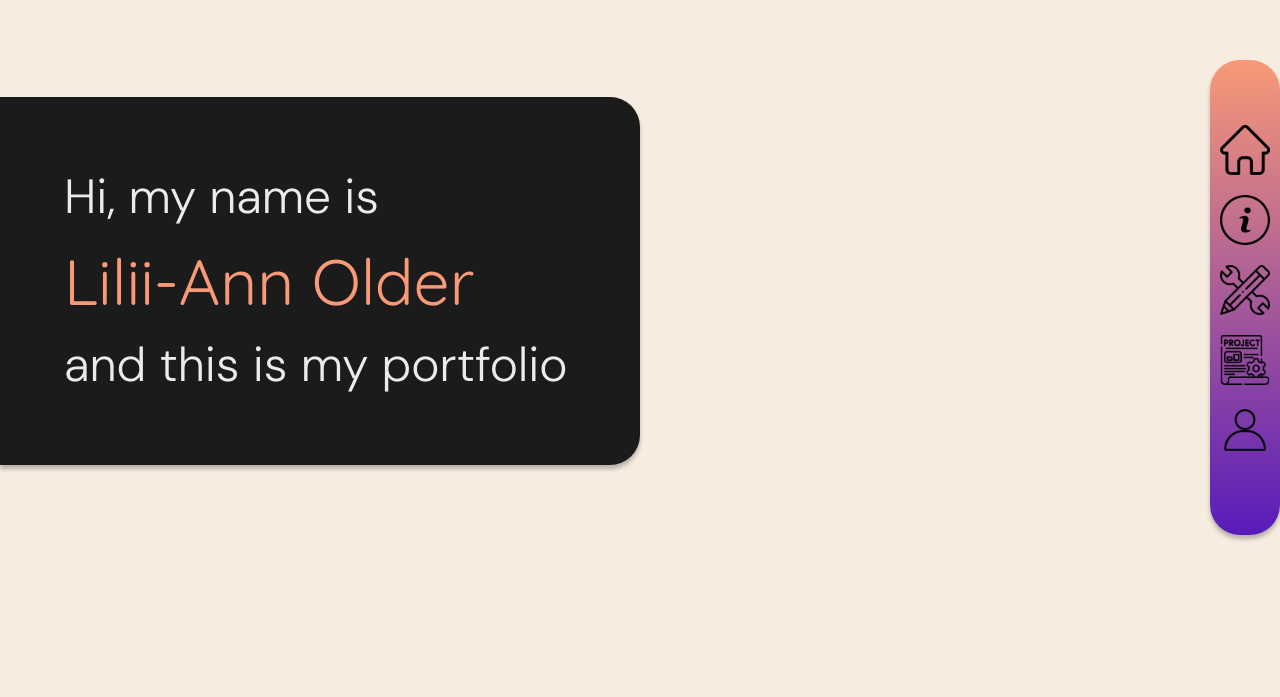
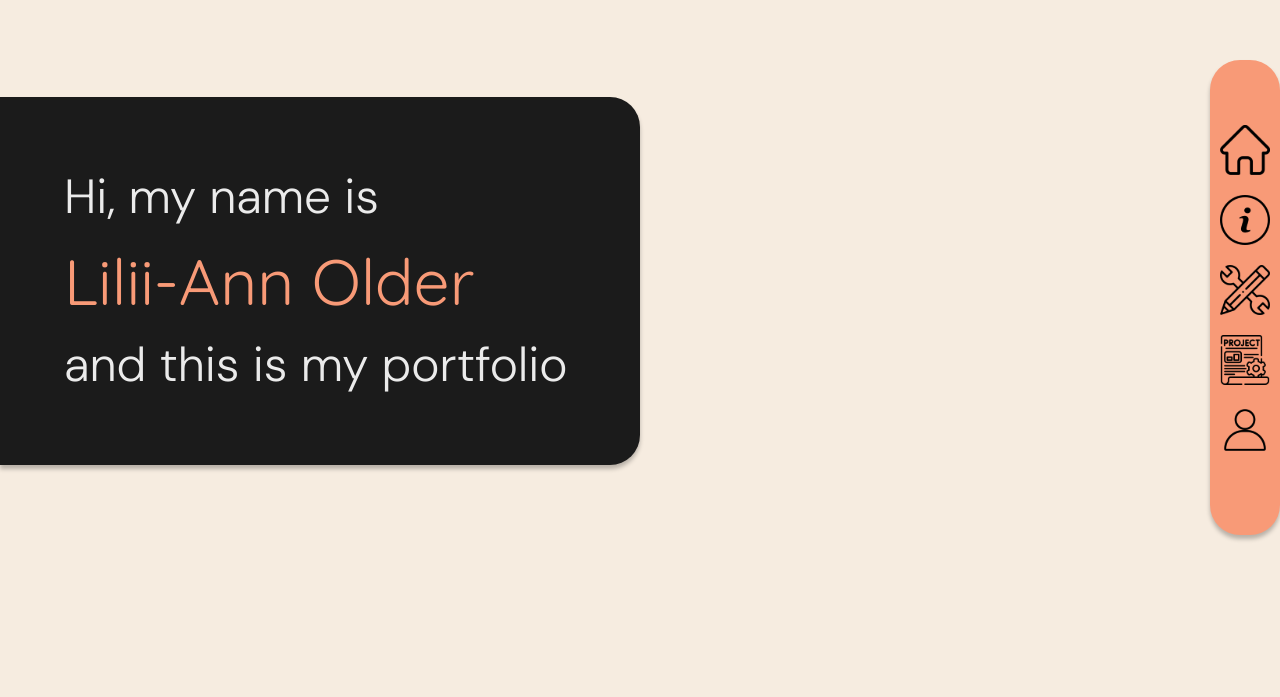
Before and after one commit to 0lder0/portfolio-2.0, a Vue app: page / in a window 1280 px wide. Shown: the part 103-800 px from the top of the page. Built offline with nearby package versions, Linux system fonts and the light colour scheme.

Commit message:
navbar color change

```diff
--- a/src/style.css
+++ b/src/style.css
@@ -43,7 +43,7 @@ body {
   flex-direction: row;
   align-items: center;
   justify-content: center;
-  background: linear-gradient(180deg, #F89A77 0%, #581BBA 100%);
+  background: #F89A77;
   border-radius: 30px;
   box-shadow: 0px 4px 4px 0px rgba(0, 0, 0, 0.25);
   width: 70px;
```
